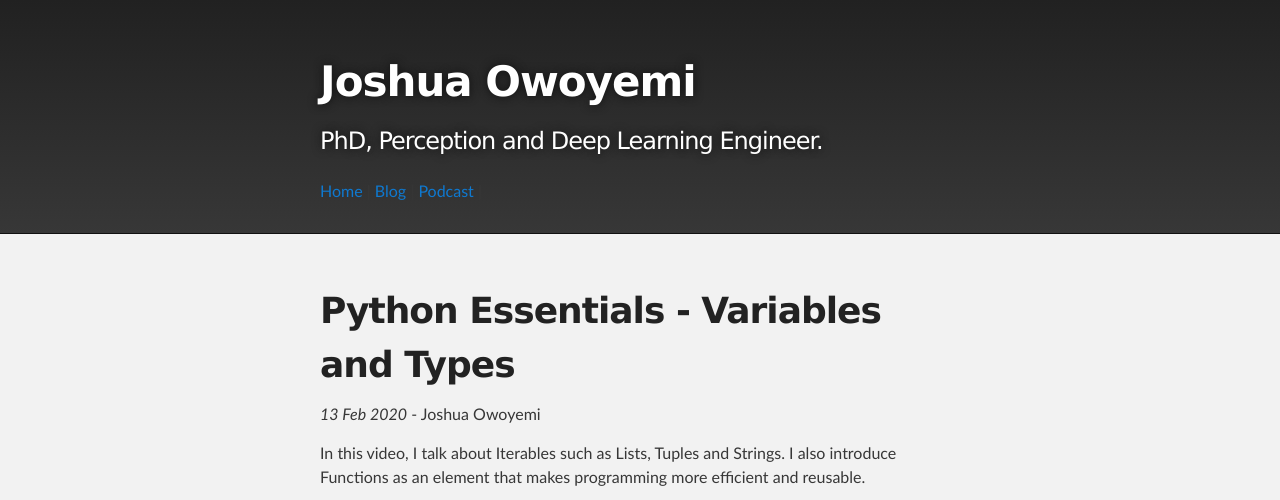
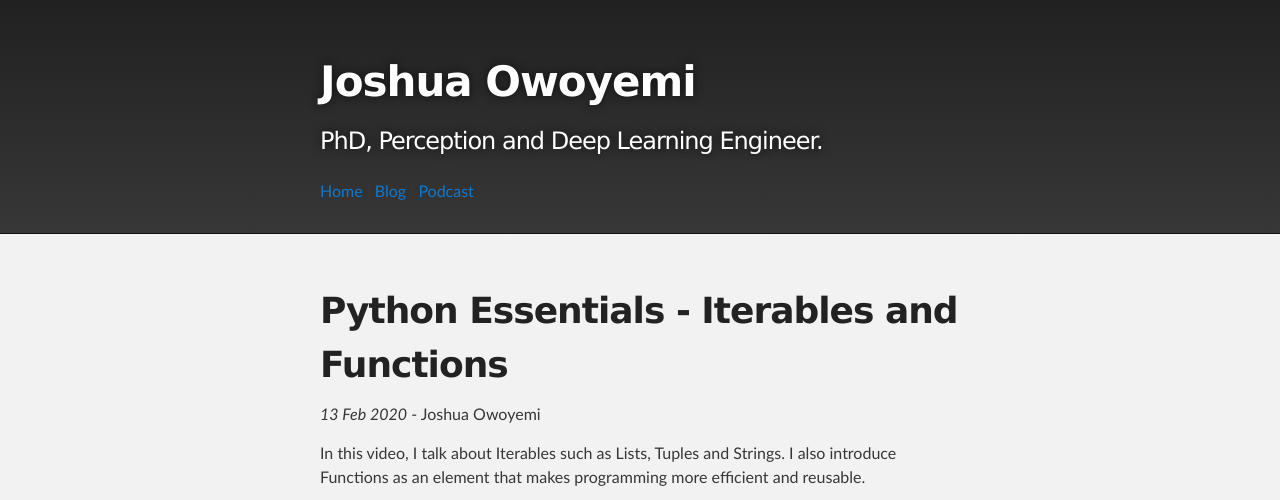
Before and after one commit to toluwajosh/toluwajosh.github.io, a Jekyll site: the page built from _posts/2020-02-13-python-essentials-iterables-and-functions.md, in a window 1280 px wide and 900 px high, cut to the strip 0-500 px from the top of the window. Built offline with Jekyll 4.4.1, drawn with Linux system fonts in a browser that asks for light colours; comment, search, counter and statistics services are not loaded.

Commit message:
added new post: python 3

```diff
--- a/_posts/2020-02-13-python-essentials-iterables-and-functions.md
+++ b/_posts/2020-02-13-python-essentials-iterables-and-functions.md
@@ -1,7 +1,7 @@
 ---
 layout: post
 author: Joshua Owoyemi
-title: Python Essentials - Variables and Types
+title: Python Essentials - Iterables and Functions
 comments: true
 tag: Python Programming
 excerpt: In this video, I talk about Iterables such as Lists, Tuples and Strings. I also introduce Functions as an element that makes programming more efficient and reusable.
```
